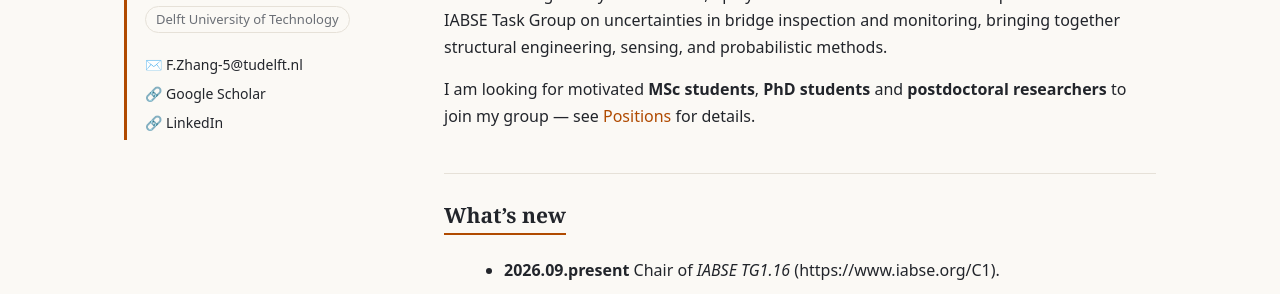
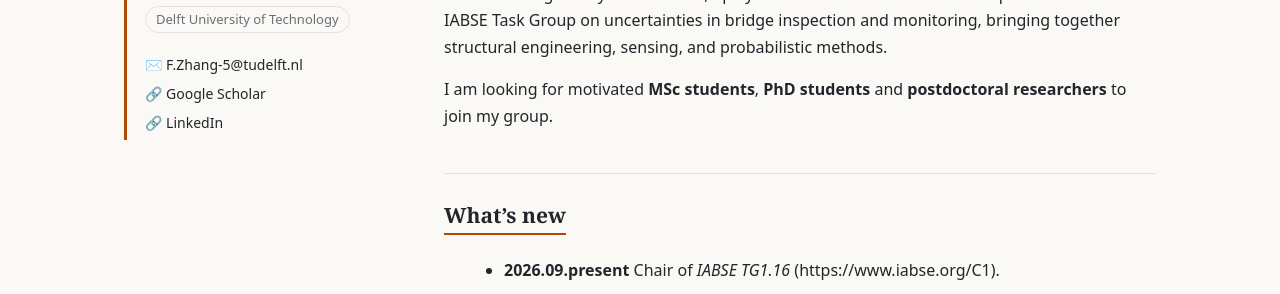
Before and after one commit to Fengqiao-Zhang/Fengqiao-Zhang.github.io, a Jekyll site: the page built from index.md, in a window 1280 px wide and 1233 px high. Shown: the part 315-609 px from the top of the window. Built offline with Jekyll 4.4.1, drawn with Linux system fonts in a browser that asks for light colours.

Commit message:
Update index.md

```diff
--- a/index.md
+++ b/index.md
@@ -9,7 +9,7 @@ permalink: /
 
 I am an Assistant Professor at the Delft University of Technology, specializing in intelligent monitoring, structural assessment, and service-life prediction of concrete infrastructure. My research has been internationally recognized with the IABSE Best PhD Thesis Award and a prestigious Dutch Research Council (NWO) VENI grant. Before joining the faculty at TU Delft, I was a Marie Skłodowska-Curie Actions Fellow at the University of Cambridge, where I worked on integrating infrastructure monitoring with probabilistic modelling. I have also contributed to major research programmes with government and industry on the assessment of existing concrete bridges. Beyond research, I play an active international leadership role as Chair of the IABSE Task Group on uncertainties in bridge inspection and monitoring, bringing together structural engineering, sensing, and probabilistic methods.
 
-I am looking for motivated **MSc students**, **PhD students** and **postdoctoral researchers** to join my group — see [Positions](/positions/) for details.
+I am looking for motivated **MSc students**, **PhD students** and **postdoctoral researchers** to join my group.
 
 </section>
 
```
